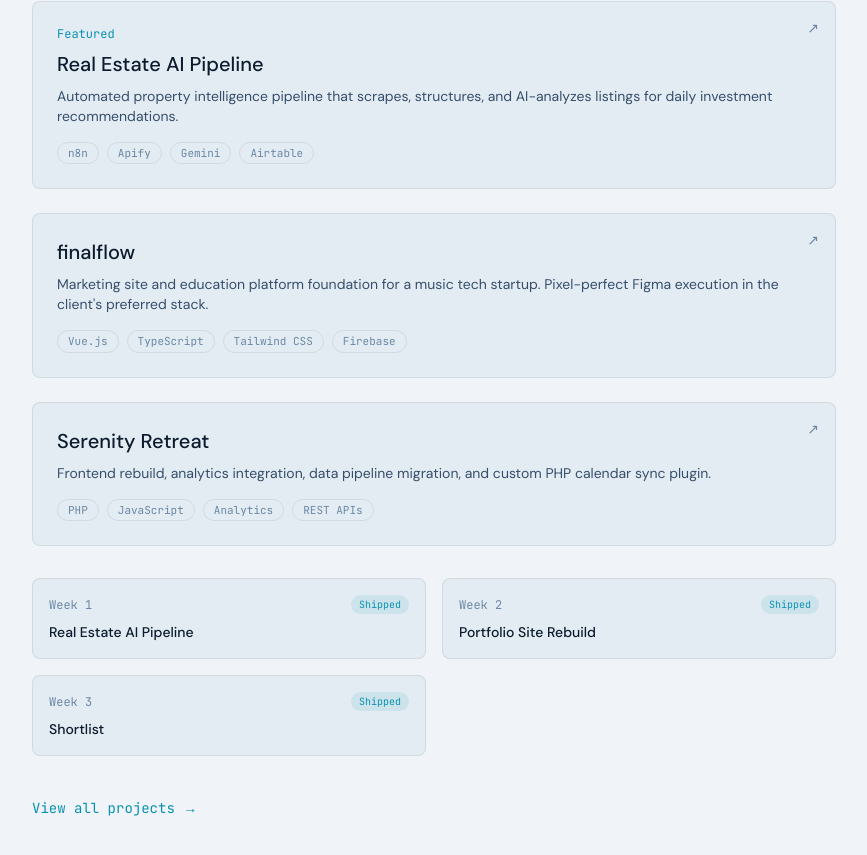
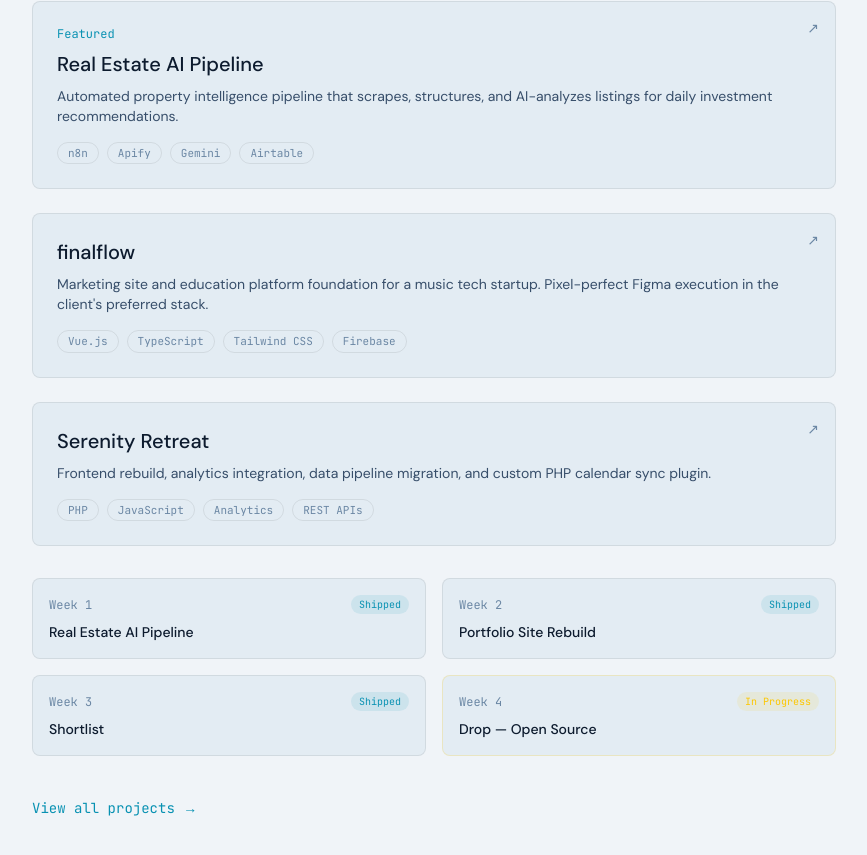
Before and after one commit to mojoro/john-moorman-portfolio, a Next.js app: page / in a window 1280 px wide. Shown: the part 1362-2217 px from the top of the page, without its empty margins (326-1193 px from the left). Built offline with nearby package versions, Linux system fonts and the light colour scheme.

Commit message:
Add Drop OSS as week 4 in progress, shift week 5 to upcoming

```diff
--- a/app/page.tsx
+++ b/app/page.tsx
@@ -73,6 +73,12 @@ const CURRENT_PROJECTS: Array<{
   },
   {
     week: 4,
+    title: "Drop — Open Source",
+    status: "in-progress",
+    href: "/work/drop-oss",
+  },
+  {
+    week: 5,
     title: "Coming soon",
     status: "upcoming",
   },
--- /dev/null
+++ b/content/work/drop-oss.mdx
@@ -0,0 +1,12 @@
+---
+title: "Drop — Open Source"
+date: "2026-03-17"
+description: "An open-source, self-hostable version of Drop with full model configurability: run it against local models via Ollama, or bring your own API keys for any provider."
+tags: ["Next.js", "TypeScript", "Ollama", "Open Source"]
+status: "in-progress"
+challenge: "10-in-10"
+---
+
+Work in progress.
+
+[Drop's origin story](/blog/hackathon-drop) — the 2.5-hour hackathon build that kicked this off.
```
